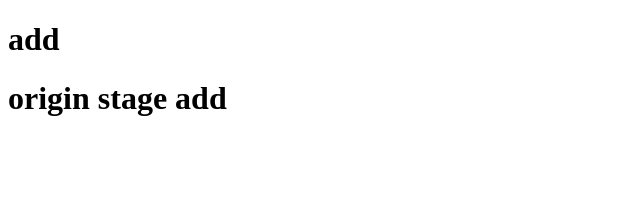
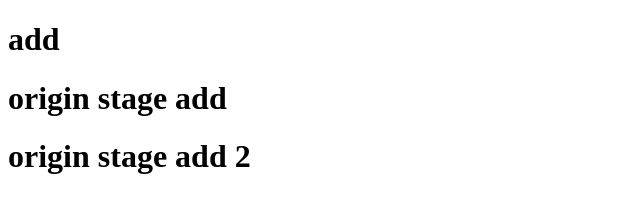
Before and after one commit to ray971231/testOk, a plain HTML site: page index.html in a window 1280 px wide. Shown: the whole page, without its empty margins (0-640 px from the left). Drawn offline with Linux system fonts and the light colour scheme.

Commit message:
origin stage add  2
origin stage add  2

```diff
--- a/index.html
+++ b/index.html
@@ -9,5 +9,6 @@
   <body>
     <h1>add</h1>
      <h1>origin stage add</h1>
+     <h1>origin stage add  2</h1>
   </body>
 </html>
```
